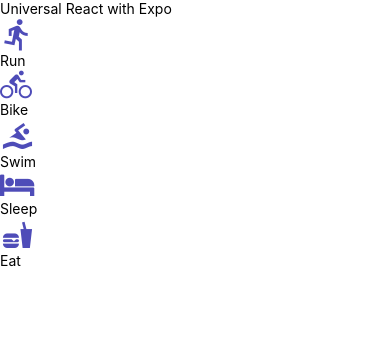
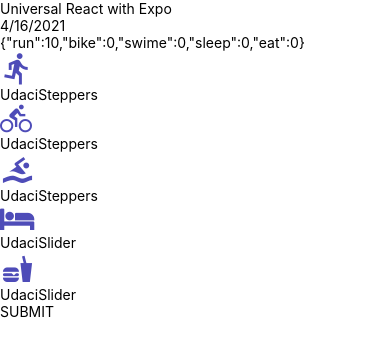
Before and after one commit to VOlekh/reactnd-Fitness, a React Native app: screen / in a window 390 px wide. Shown: the top 356 px of the page. Built offline with nearby package versions, Linux system fonts and the light colour scheme.

Commit message:
fix UI, add submit btn

```diff
--- a/App.js
+++ b/App.js
@@ -43,8 +43,10 @@
   render(){
   return (
     <View>
+
       <Text>Universal React with Expo</Text>
-
+      <AddEntry></AddEntry>
+{/*
       <View>{getMetricMetaInfo("run").getIcon()}</View>
       <Text>{getMetricMetaInfo("run").displayName}</Text>
 
@@ -58,7 +60,7 @@
       <Text>{getMetricMetaInfo("sleep").displayName}</Text>
 
       <View>{getMetricMetaInfo("eat").getIcon()}</View>
-      <Text>{getMetricMetaInfo("eat").displayName}</Text>
+      <Text>{getMetricMetaInfo("eat").displayName}</Text> */}
     </View>
   );
 }
--- a/components/AddEntry.js
+++ b/components/AddEntry.js
@@ -1,15 +1,24 @@
 import React, { Component } from "react";
-import { View, Text } from "react-native";
-import { getMetricMetaInfo } from "../utils/helpers";
+import { View, TouchableOpacity, Text } from 'react-native'
+import { getMetricMetaInfo, timeToString } from '../utils/helpers'
 import Slider from './Slider'
 import Steppers from './Steppers'
 import DateHeader from './DateHeader'
+
+function SubmitBtn ({ onPress }) {
+    return (
+      <TouchableOpacity
+        onPress={onPress}>
+          <Text>SUBMIT</Text>
+      </TouchableOpacity>
+    )
+  }
 
 
 export default class AddEntry extends Component {
     state = {
         //metrics
-        run:0,
+        run:10,
         bike: 0,
         swime: 0,
         //
@@ -50,12 +59,29 @@
       }))
     }
 
+    submit = () => {
+        const key = timeToString()
+        const entry = this.state
+
+        // Update Redux
+        // reset lockal state
+        this.setState(() => ({ run: 0, bike: 0, swim: 0, sleep: 0, eat: 0 }))
+
+        // Navigate to home
+
+        // Save to "DB"
+
+        // Clear local notification
+      }
+
+
     render(){
         const metaInfo = getMetricMetaInfo()
       return (
           //display either slider or stepper
         <View>
             <DateHeader date={(new Date()).toLocaleDateString()}/>
+            <Text>{JSON.stringify(this.state)}</Text>
              {Object.keys(metaInfo).map((key) => {
                  // get everything from metaInfo[key] and map over
                 const { getIcon, type, ...rest } = metaInfo[key]
@@ -81,6 +107,7 @@
                 )
              })
              }
+              <SubmitBtn onPress={this.submit} />
         </View>
       )
     }
--- a/utils/helpers.js
+++ b/utils/helpers.js
@@ -1,5 +1,5 @@
 import React from "react";
-import { View } from "react-native";
+import { View, TouchableOpacity, Text } from 'react-native'
 import { FontAwesome, MaterialIcons, MaterialCommunityIcons } from '@expo/vector-icons'
 
 import { blue } from "./colors";
```
